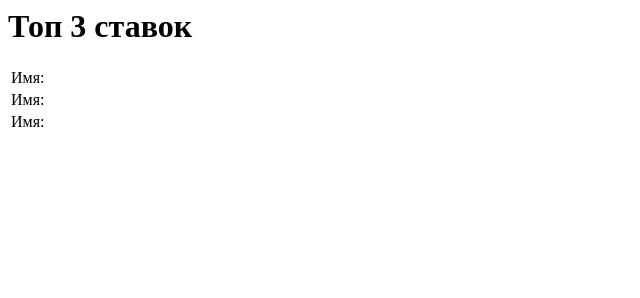
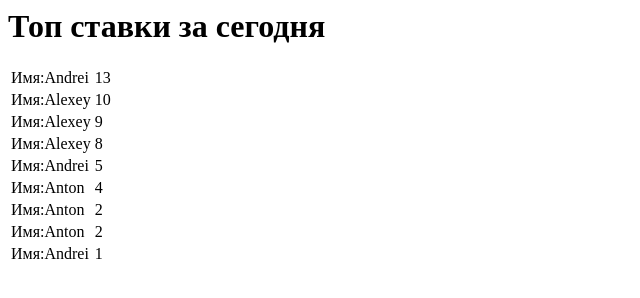
Before and after one commit to ahomtsov/taskIT, a plain HTML site: page Idea_projet/src/out2.html in a window 1280 px wide. Shown: the whole page, without its empty margins (0-640 px from the left). Drawn offline with Linux system fonts and the light colour scheme.

Commit message:
added all XSLT top rates

```diff
--- a/Idea_projet/src/out2.html
+++ b/Idea_projet/src/out2.html
@@ -1,15 +1,33 @@
 <html>
 <body>
-<h1>Топ 3 ставок</h1>
+<h1>Топ ставки за сегодня</h1>
 <table>
 <tr>
-<td><a>Имя:</a></td><td></td>
+<td><a>Имя:</a>Andrei</td><td>13</td>
 </tr>
 <tr>
-<td><a>Имя:</a></td><td></td>
+<td><a>Имя:</a>Alexey</td><td>10</td>
 </tr>
 <tr>
-<td><a>Имя:</a></td><td></td>
+<td><a>Имя:</a>Alexey</td><td>9</td>
+</tr>
+<tr>
+<td><a>Имя:</a>Alexey</td><td>8</td>
+</tr>
+<tr>
+<td><a>Имя:</a>Andrei</td><td>5</td>
+</tr>
+<tr>
+<td><a>Имя:</a>Anton</td><td>4</td>
+</tr>
+<tr>
+<td><a>Имя:</a>Anton</td><td>2</td>
+</tr>
+<tr>
+<td><a>Имя:</a>Anton</td><td>2</td>
+</tr>
+<tr>
+<td><a>Имя:</a>Andrei</td><td>1</td>
 </tr>
 </table>
 </body>
```
Also changed, not shown: Idea_projet/out/production/Idea_projet/out2.html (+25 -12 lines), 2 other files.
